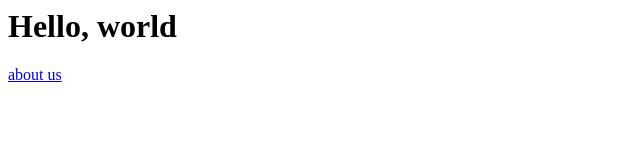
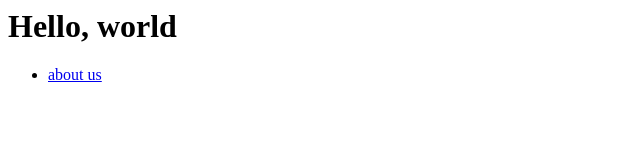
Before and after one commit to STLP23/hello-world, a plain HTML site: page index.html in a window 1280 px wide. Shown: the full height of the page, 0-640 px from the left. Drawn offline with Linux system fonts and the light colour scheme.

Commit message:
Update index.html

```diff
--- a/index.html
+++ b/index.html
@@ -3,7 +3,9 @@
     <body>
       <h1>Hello, world</h1>
       <nav>
-      <a href="about.html"> about us</a>
+        <ul>
+          <li><a href="about.html"> about us</a></li>
+        </ul>
       <nav>
     </body>
   </html>
```
